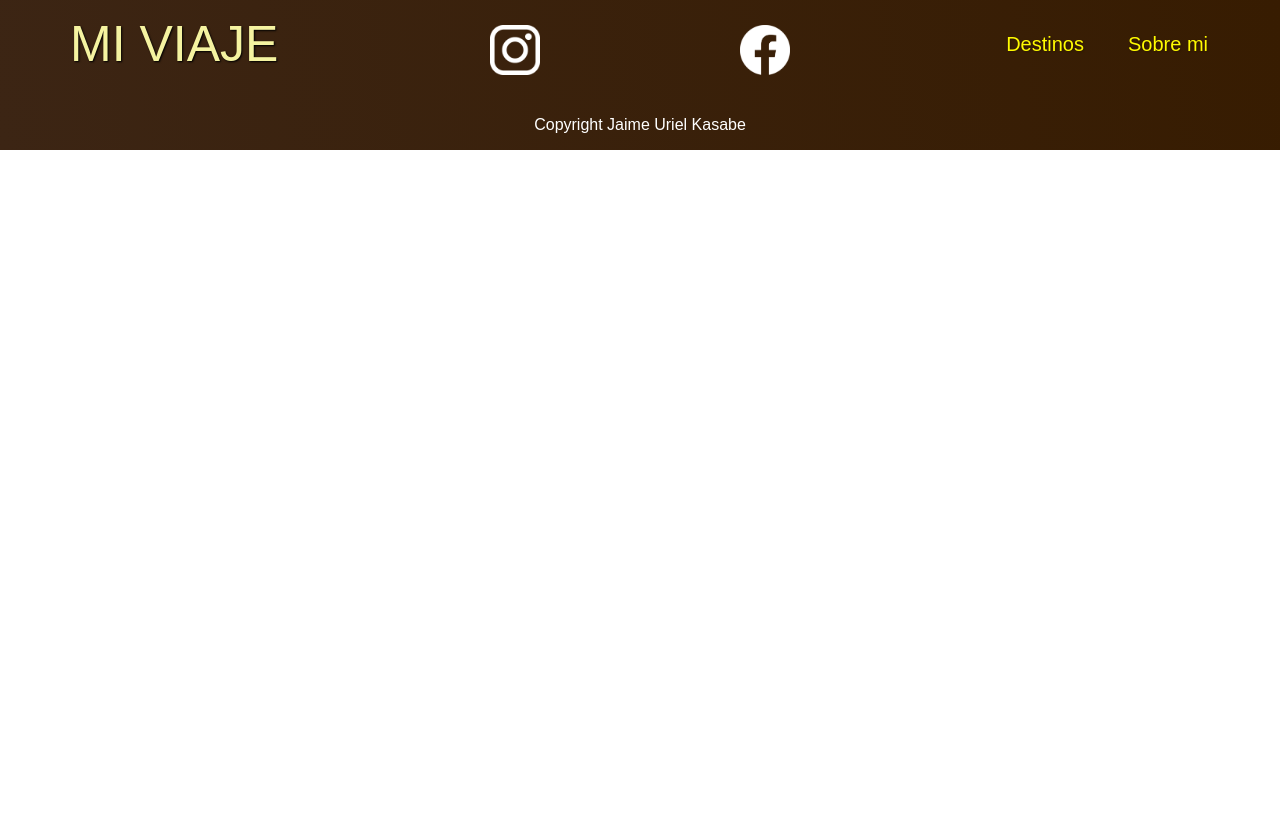
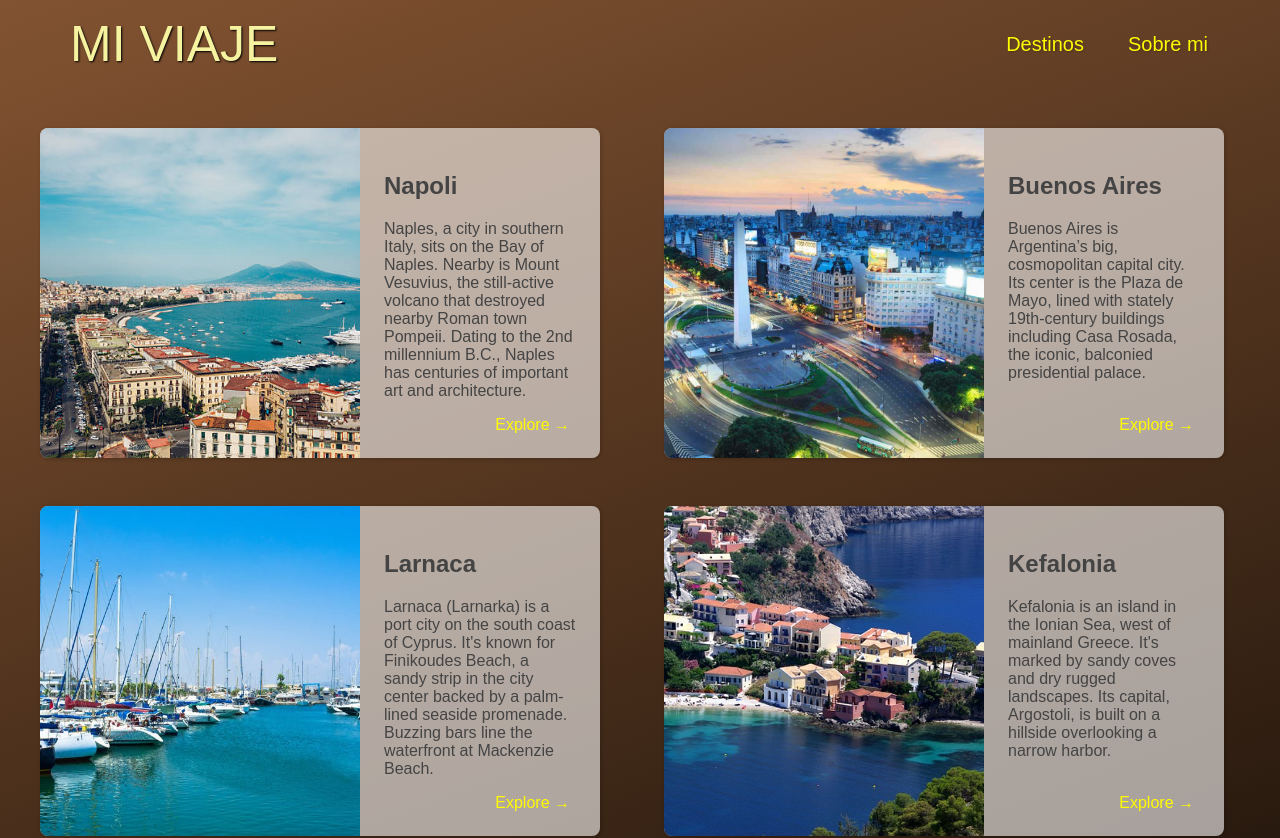
Before and after one commit to urielkasabe/My-Travel, a Vue app: page /destinations in a window 1280 px wide. Shown: the top 838 px of the page. Before the commit the page ends 800 px from the top, so only its background shows below. Built offline with nearby package versions, Linux system fonts and the light colour scheme.

Commit message:
added destinations

```diff
--- a/src/components/UI/DestinationsPage.vue
+++ b/src/components/UI/DestinationsPage.vue
@@ -1,13 +1,154 @@
 <template>
-
+  <ul class="dest">
+    <li
+      class="list-dest"
+      v-for="dest in destinations"
+      :key="dest.id"
+      :alt="dest.alt"
+      :img="dest.img"
+      :name="dest.name"
+      :desc="dest.desc"
+      :link="dest.link"
+    >
+      <img :src="dest.img" :alt="dest.alt" class="imagen" />
+      <div class="item-content">
+        <div>
+          <h2>{{ dest.name }}</h2>
+          <p>
+            {{ dest.desc }}
+          </p>
+        </div>
+        <div class="actions">
+          <a :href="dest.link">Explore &#x2192;</a>
+        </div>
+      </div>
+    </li>
+  </ul>
 </template>
 
 <script>
+import Napoli from "../../../images/places/Napoli.jpg";
+import BsAs from "../../../images/places/Buenos-Aires.jpg";
+import Larnaca from "../../../images/places/Larnaca-Marina.jpg";
+import Kef from "../../../images/places/kefalonia.jpg";
+import Berlin from "../../../images/places/Berlin.jpg";
+import Egypt from "../../../images/places/Egipt.jpg";
+import TheHeader from "../layouts/TheHeader.vue";
+
 export default {
-
-}
+  components: { TheHeader },
+  data() {
+    return {
+      destinations: [
+        {
+          id: "NAP",
+          img: Napoli,
+          name: "Napoli",
+          desc: "Naples, a city in southern Italy, sits on the Bay of Naples. Nearby is Mount Vesuvius, the still-active volcano that destroyed nearby Roman town Pompeii. Dating to the 2nd millennium B.C., Naples has centuries of important art and architecture.",
+          link: "https://en.wikipedia.org/wiki/Naples",
+          alt: "Ciudad de Napoles",
+        },
+        {
+          id: "BS",
+          img: BsAs,
+          name: "Buenos Aires",
+          desc: "Buenos Aires is Argentina’s big, cosmopolitan capital city. Its center is the Plaza de Mayo, lined with stately 19th-century buildings including Casa Rosada, the iconic, balconied presidential palace.",
+          link: "https://en.wikipedia.org/wiki/Buenos_Aires",
+          alt: "ciudad de Buenos Aires, Argentina",
+        },
+        {
+          id: "LAR",
+          img: Larnaca,
+          name: "Larnaca",
+          desc: "Larnaca (Larnarka) is a port city on the south coast of Cyprus. It's known for Finikoudes Beach, a sandy strip in the city center backed by a palm-lined seaside promenade. Buzzing bars line the waterfront at Mackenzie Beach.",
+          link: "https://en.wikipedia.org/wiki/Larnaca",
+          alt: "Larnaca, Cyprus",
+        },
+        {
+          id: "kefalonia",
+          img: Kef,
+          name: "Kefalonia",
+          desc: "Kefalonia is an island in the Ionian Sea, west of mainland Greece. It's marked by sandy coves and dry rugged landscapes. Its capital, Argostoli, is built on a hillside overlooking a narrow harbor.",
+          link: "https://en.wikipedia.org/wiki/Cephalonia",
+          alt: "Kefalonia, Grecia",
+        },
+        {
+          id: "Berlin",
+          img: Berlin,
+          name: "Berlin",
+          desc: "Berlin, Germany’s capital, dates to the 13th century. Reminders of the city's turbulent 20th-century history include its Holocaust memorial and the Berlin Wall's graffitied remains.",
+          link: "https://en.wikipedia.org/wiki/Berlin",
+          alt: "Berlin, Alemania",
+        },
+        {
+          id: "Sinai",
+          img: Egypt,
+          name: "Sinai",
+          desc: "Egypt’s Sinai Peninsula is a sparsely populated desert region between the Red Sea and the Mediterranean Sea. On its southern tip, Sharm el-Sheikh resort is a base for diving and snorkeling around the reefs of Ras Mohammed National Park. ",
+          link: "https://en.wikipedia.org/wiki/Sinai_Peninsula",
+          alt: "Sinai, Egipto",
+        },
+      ],
+    };
+  },
+};
 </script>
 
 <style>
+body {
+  background: linear-gradient(160deg, rgb(130, 83, 49), rgb(2, 1, 0));
+  color: rgb(68, 68, 68);
+}
 
+.dest {
+  width: 1200px;
+  margin: 2rem auto 2rem auto;
+  display: grid;
+  grid-template-columns: 1fr 1fr;
+  gap: 3rem;
+}
+
+.list-dest {
+  display: flex;
+  background-color: rgba(255, 255, 255, 0.59);
+  box-shadow: 1px 1px 4px rgba(0, 0, 0, 0.2);
+  border-radius: 8px;
+  overflow: hidden;
+  width: 35rem;
+}
+
+.list-dest:nth-of-type(1),
+.list-dest:nth-of-type(2) {
+margin-top: 6rem;
+}
+
+.imagen {
+  width: 320px;
+  height: auto;
+  object-fit: cover;
+}
+
+.item-content {
+  padding: 24px;
+  display: flex;
+  flex-direction: column;
+  justify-content: space-between;
+}
+
+.actions {
+  text-align: right;
+}
+
+.actions a {
+  text-decoration: none;
+  color: rgb(255, 251, 0);
+  padding: 6px;
+  border-radius: 5px;
+}
+
+.actions a:hover {
+  color: rgb(77, 77, 77);
+  background-color: rgb(255, 251, 0);
+  padding: 6px;
+}
 </style>
```
